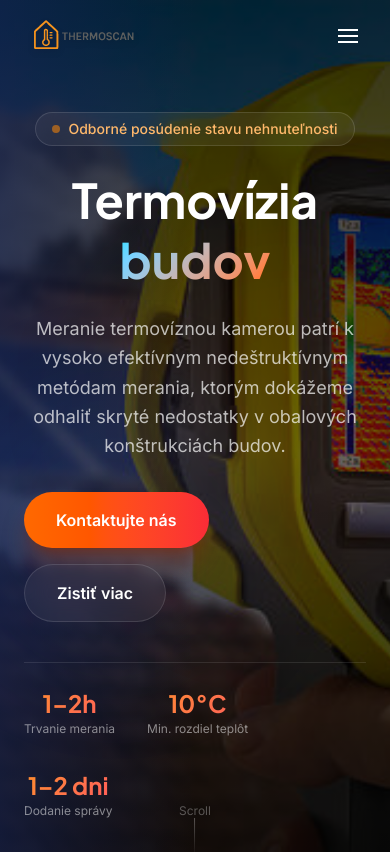
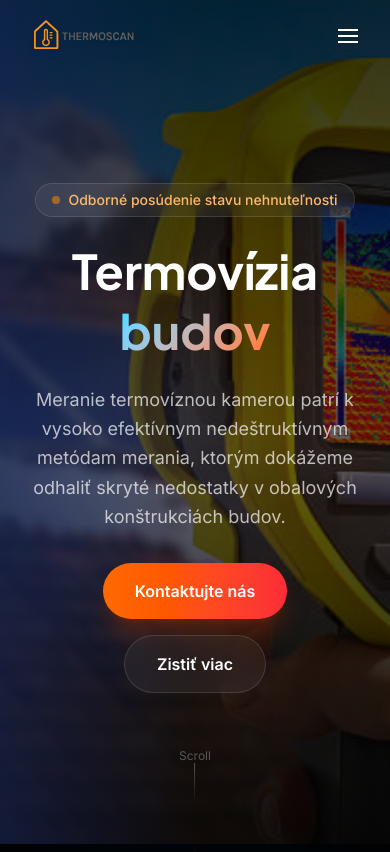
Before and after one commit to cicmen35/thermoscan_web, a React (Vite) app: page / in a window 390 px wide. Shown: the top 852 px of the page. Built offline with nearby package versions, Linux system fonts and the light colour scheme.

Commit message:
fix: centre CTAs and hide stats for mobile

```diff
--- a/src/components/Hero.tsx
+++ b/src/components/Hero.tsx
@@ -47,7 +47,7 @@ export default function Hero() {
           </p>
 
           {/* CTAs */}
-          <div className="flex flex-wrap items-center gap-4 mt-2">
+          <div className="flex flex-wrap items-center justify-center gap-4 mt-2">
             <a
               id="hero-contact-cta"
               href="#kontakt"
@@ -65,7 +65,7 @@ export default function Hero() {
           </div>
 
           {/* Quick stats */}
-          <div className="flex flex-wrap gap-8 mt-4 pt-6 border-t border-white/10">
+          <div className="hidden sm:flex flex-wrap gap-8 mt-4 pt-6 border-t border-white/10">
             {[
               { value: '1–2h', label: 'Trvanie merania' },
               { value: '10°C', label: 'Min. rozdiel teplôt' },
```
